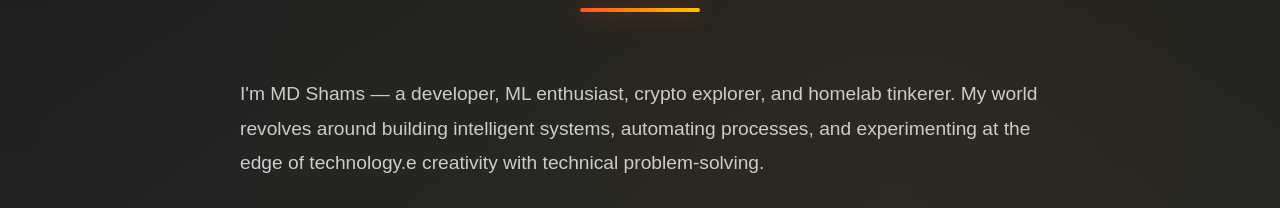
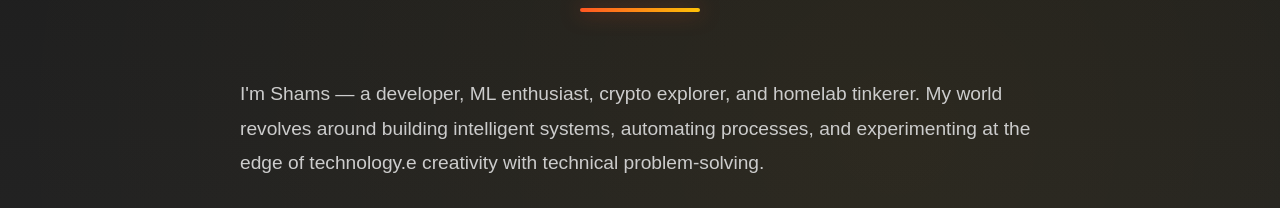
Before and after one commit to shams909/Personalized-Portfolio, a plain HTML site: page index.html in a window 1280 px wide. Shown: the part 1059-1267 px from the top of the page. Drawn offline with Linux system fonts and the light colour scheme.

Commit message:
Update index.html

```diff
--- a/index.html
+++ b/index.html
@@ -47,7 +47,7 @@
             <h2>About Me</h2>
             <div class="about-content">
                 <div class="about-text">
-                    <p>I'm MD Shams — a developer, ML enthusiast, crypto explorer, and homelab tinkerer. My world revolves around building intelligent systems, automating processes, and experimenting at the edge of technology.e creativity with technical problem-solving.</p>
+                    <p>I'm Shams — a developer, ML enthusiast, crypto explorer, and homelab tinkerer. My world revolves around building intelligent systems, automating processes, and experimenting at the edge of technology.e creativity with technical problem-solving.</p>
                     <p>From coding sleek applications and real-time dashboards to exploring memecoins and trading strategies, I combine technical skill with strategic thinking. I thrive on solving complex problems, optimizing systems, and pushing the boundaries of what tech can do.</p>
                     <p>Every project I take on blends creativity, data, and innovation, transforming ideas into powerful, impactful digital experiences.</p>
                     <div class="interests">
```
